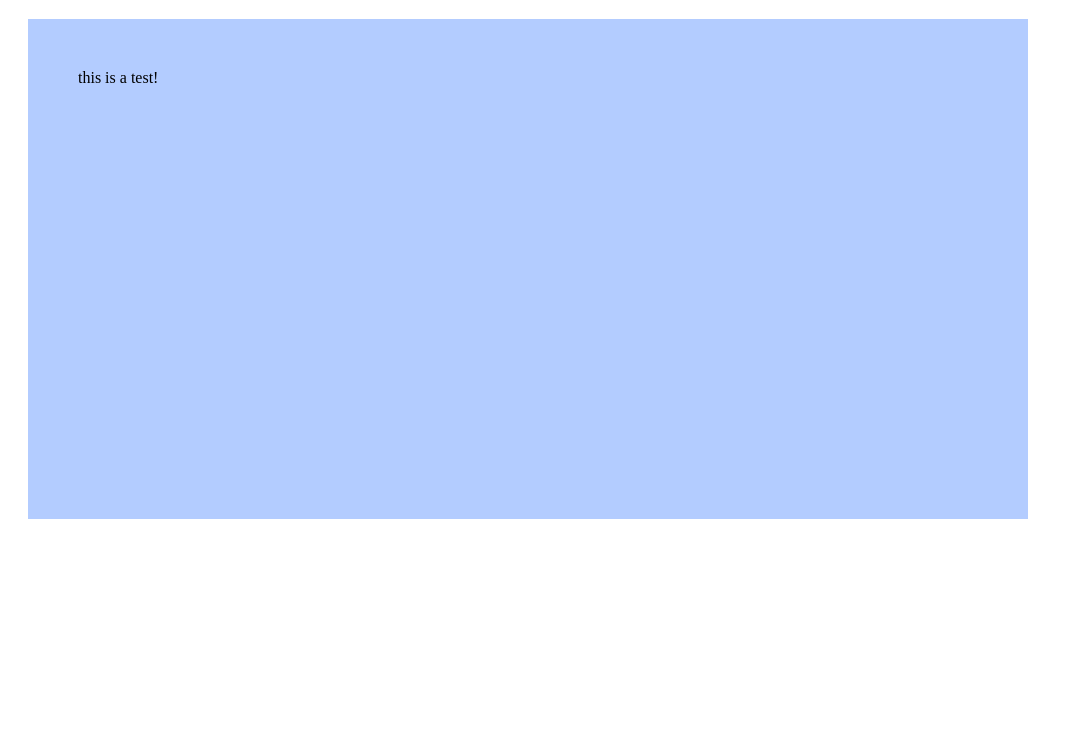
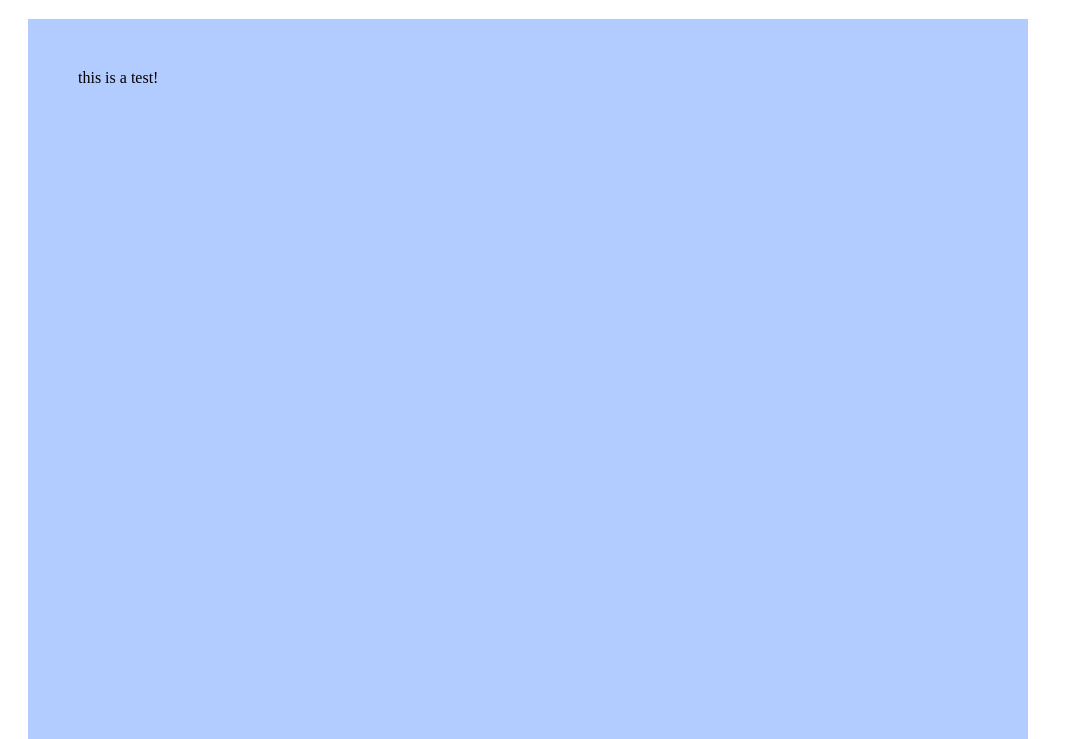
Before and after one commit to slaterbjackson/slaterbjackson.github.io, a plain HTML site: page index.html in a window 1280 px wide. Shown: the part 61-800 px from the top of the page, without its empty margins (0-1082 px from the left). Drawn offline with Linux system fonts and the light colour scheme.

Commit message:
Update index.html

```diff
--- a/index.html
+++ b/index.html
@@ -8,7 +8,7 @@
         div {
                 background-color: #b3ccff;
                 width: 900px;
-                height: 400px;
+                height: 1500px;
                 border: 15px #ffcce6;
                 padding: 50px;
                 margin: 20px;
```
